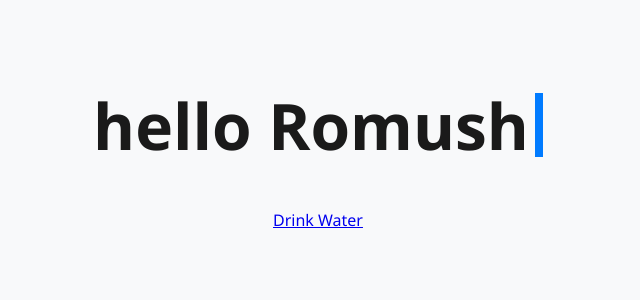
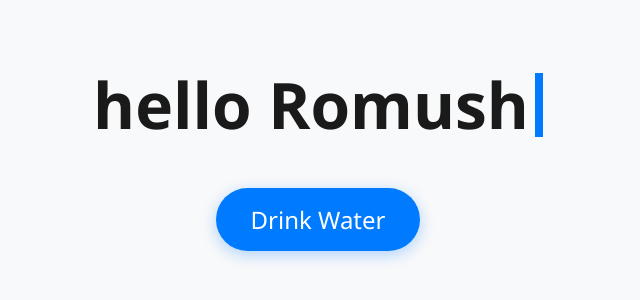
Before and after one commit to romusht/website, a plain HTML site: page index.html in a window 1280 px wide. Shown: the part 244-544 px from the top of the page, without its empty margins (322-962 px from the left). Drawn offline with Linux system fonts and the light colour scheme.

Commit message:
Update index.html

```diff
--- a/index.html
+++ b/index.html
@@ -85,7 +85,7 @@
 
     <div class="content-wrapper">
         <h1>hello Romush</h1>
-        <a href="https://ai.studio/apps/af847a6f-526b-4777-971b-348e14d9b1ca?fullscreenApplet=true">
+        <a href="https://ai.studio/apps/af847a6f-526b-4777-971b-348e14d9b1ca?fullscreenApplet=true" class="water-btn">
             Drink Water
         </a>
     </div>
```
